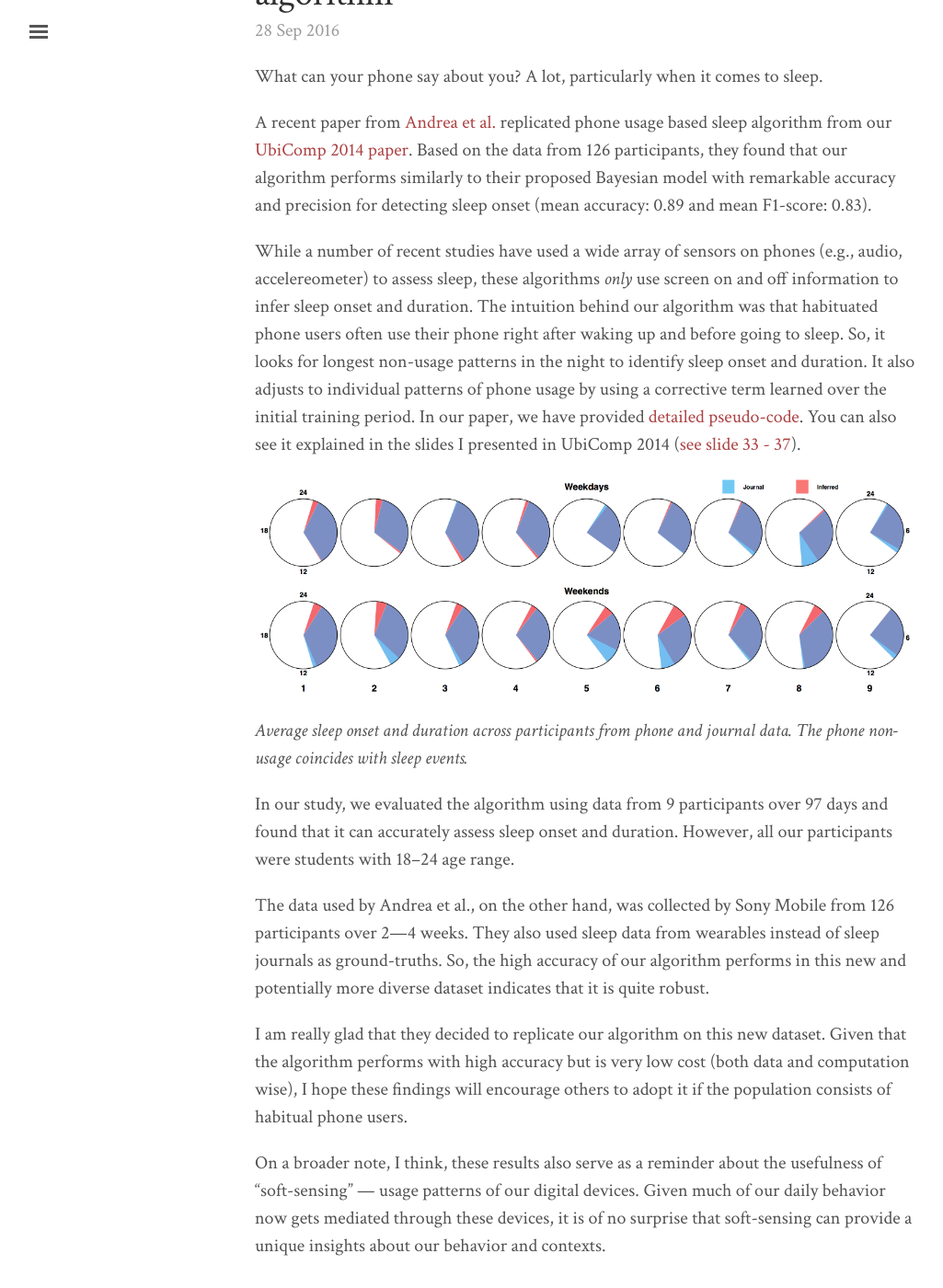
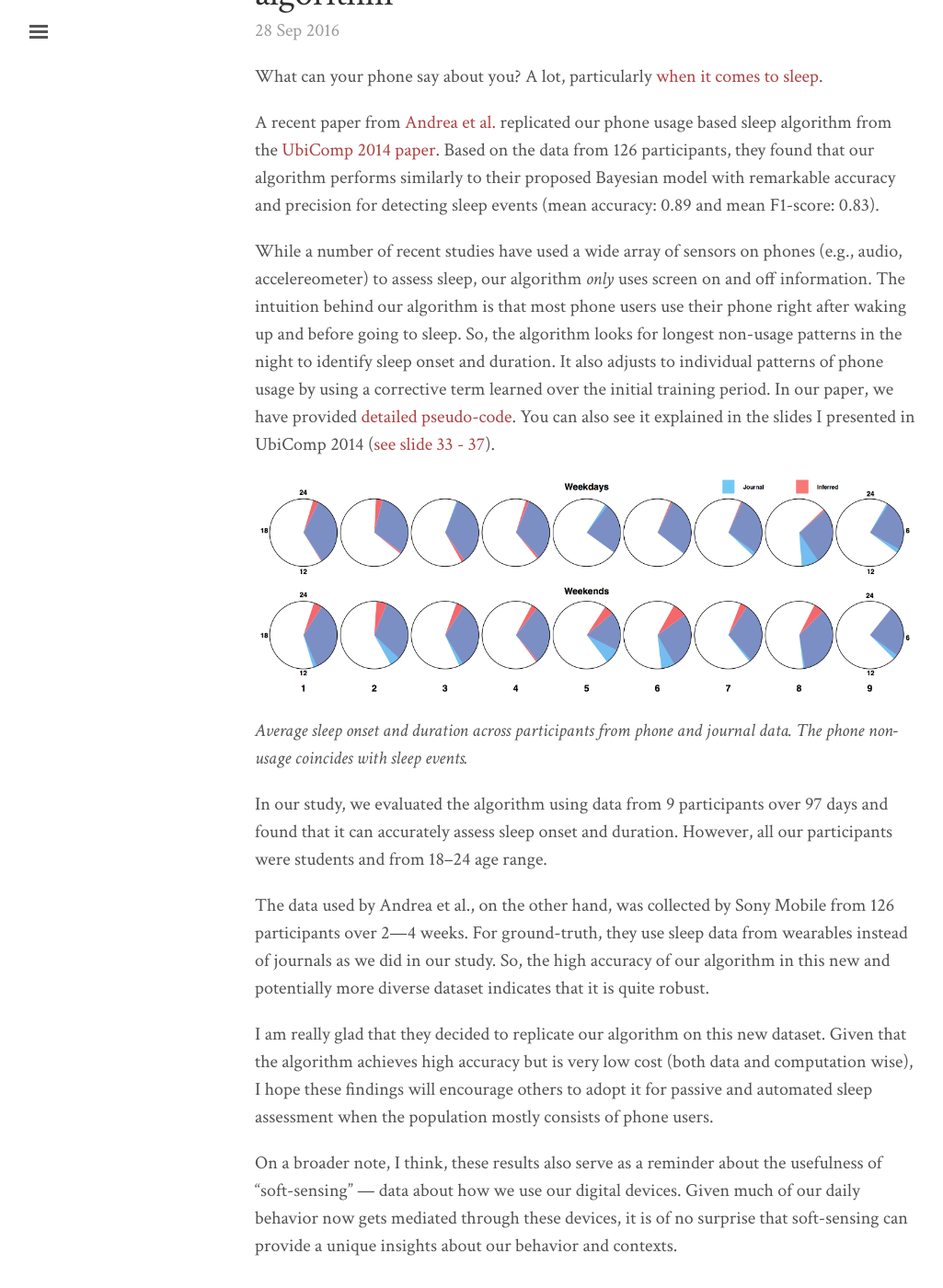
Before and after one commit to saeed-abdullah/saeed-abdullah.github.io, a Jekyll site: the page built from blog/_posts/2016-09-28-sleep-algorithm-replication.markdown, in a window 1280 px wide and 1400 px high, scrolled down 238 px. Shown: the whole window at 92% size, without its empty margins (3-1028 px from the left). Built offline with Jekyll 4.4.1, drawn with Linux system fonts in a browser that asks for light colours; nearby versions of some CDN libraries.

Commit message:
Updates narrative and adds link to blog post

```diff
--- a/blog/_posts/2016-09-28-sleep-algorithm-replication.markdown
+++ b/blog/_posts/2016-09-28-sleep-algorithm-replication.markdown
@@ -3,20 +3,21 @@ title: Replication of our phone usage based sleep algorithm
 layout: post
 ---
 
-What can your phone say about you? A lot, particularly when it comes to sleep.
+What can your phone say about you? A lot, particularly
+[when it comes to sleep](/projects/cr-distruption-phone-sensing.html).
 
-A recent paper from [Andrea et al.][andrea-arxiv] replicated phone usage based
-sleep algorithm from our [UbiComp 2014 paper][ubicomp-2014].  Based on the
+A recent paper from [Andrea et al.][andrea-arxiv] replicated our phone usage based
+sleep algorithm from the [UbiComp 2014 paper][ubicomp-2014].  Based on the
 data from 126 participants, they found that our algorithm performs similarly
 to their proposed Bayesian model with remarkable accuracy and precision for
-detecting sleep onset (mean accuracy: 0.89 and mean F1-score: 0.83).
+detecting sleep events (mean accuracy: 0.89 and mean F1-score: 0.83).
 
 
 While a number of recent studies have used a wide array of sensors on phones
-(e.g., audio, accelereometer) to assess sleep, these algorithms _only_ use
-screen on and off information to infer sleep onset and duration. The intuition
-behind our algorithm was that habituated phone users often use their phone
-right after waking up and before going to sleep. So, it looks for
+(e.g., audio, accelereometer) to assess sleep, our algorithm _only_ uses
+screen on and off information. The intuition behind our algorithm is that
+most phone users use their phone right after waking up and
+before going to sleep. So, the algorithm looks for
 longest non-usage patterns in the night to identify sleep onset and duration.
 It also adjusts to individual patterns of phone usage by using a corrective
 term learned over the initial training period. In our paper, we have provided
@@ -41,21 +42,22 @@ slides I presented in UbiComp 2014 ([see slide 33 - 37][ubicomp-presentation]).
 
 In our study, we evaluated the algorithm using data from 9 participants over
 97 days and found that it can accurately assess sleep onset and duration.
-However, all our participants were students with 18–24 age range.
+However, all our participants were students and from 18–24 age range.
 
 The data used by Andrea et al., on the other hand, was collected by Sony
-Mobile from 126 participants over 2—4 weeks. They also used sleep data from
-wearables instead of sleep journals as ground-truths. So, the high accuracy
-of our algorithm performs in this new and potentially more diverse dataset
-indicates that it is quite robust.
+Mobile from 126 participants over 2—4 weeks. For ground-truth, they use
+sleep data from wearables instead of journals as we did in our study.
+So, the high accuracy of our algorithm in this new and potentially more
+diverse dataset indicates that it is quite robust.
 
 I am really glad that they decided to replicate our algorithm on this new
-dataset. Given that the algorithm performs with high accuracy but is very low cost
+dataset. Given that the algorithm achieves high accuracy but is very low cost
 (both data and computation wise), I hope these findings will encourage others
-to adopt it if the population consists of habitual phone users.
+to adopt it for passive and automated sleep assessment when the population
+mostly consists of phone users.
 
 On a broader note, I think, these results also serve as a reminder about the
-usefulness of "soft-sensing" — usage patterns of our digital devices. Given
+usefulness of "soft-sensing" — data about how we use our digital devices. Given
 much of our daily behavior now gets mediated through these devices, it is of
 no surprise that soft-sensing can provide a unique insights about our
 behavior and contexts.
```
